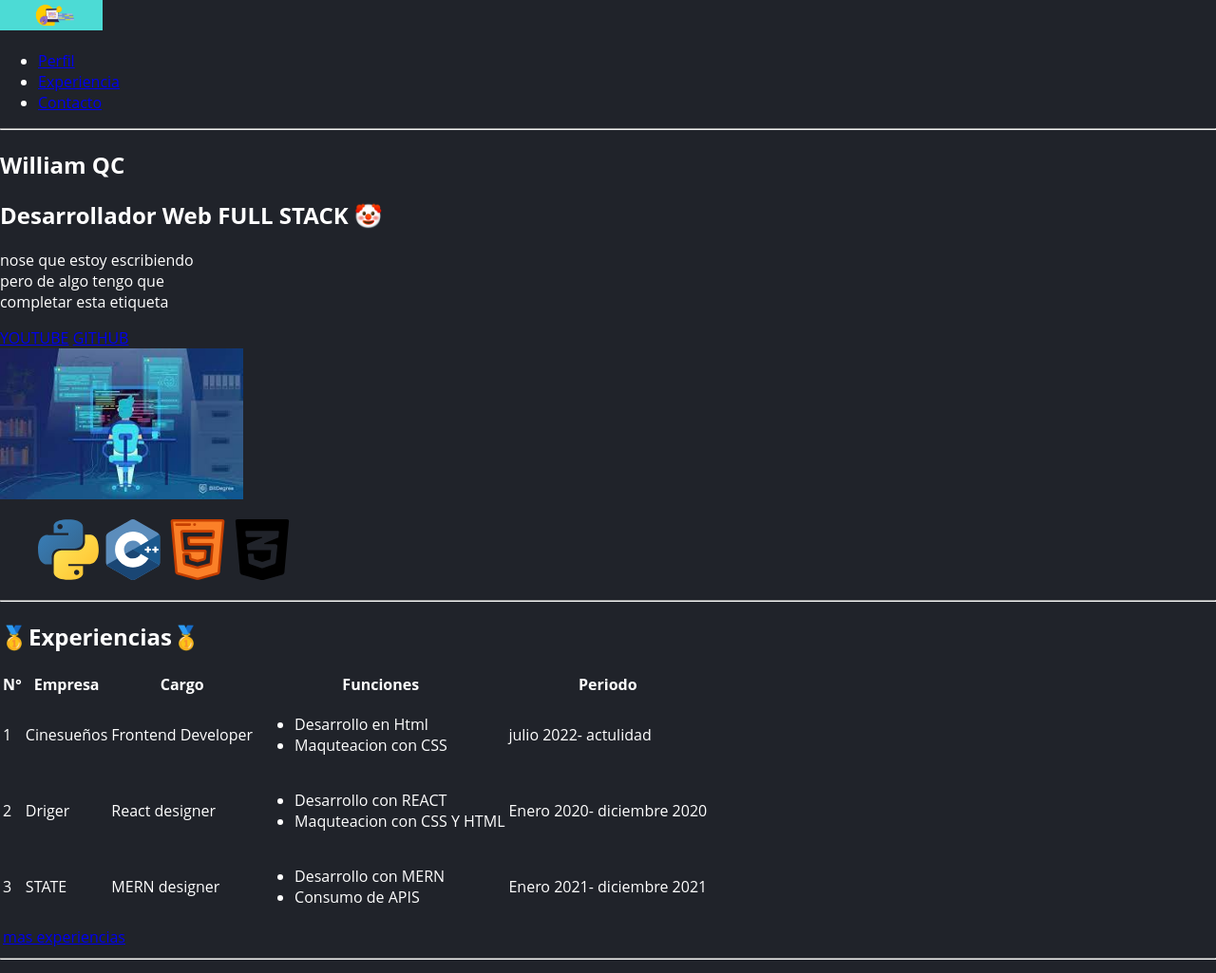
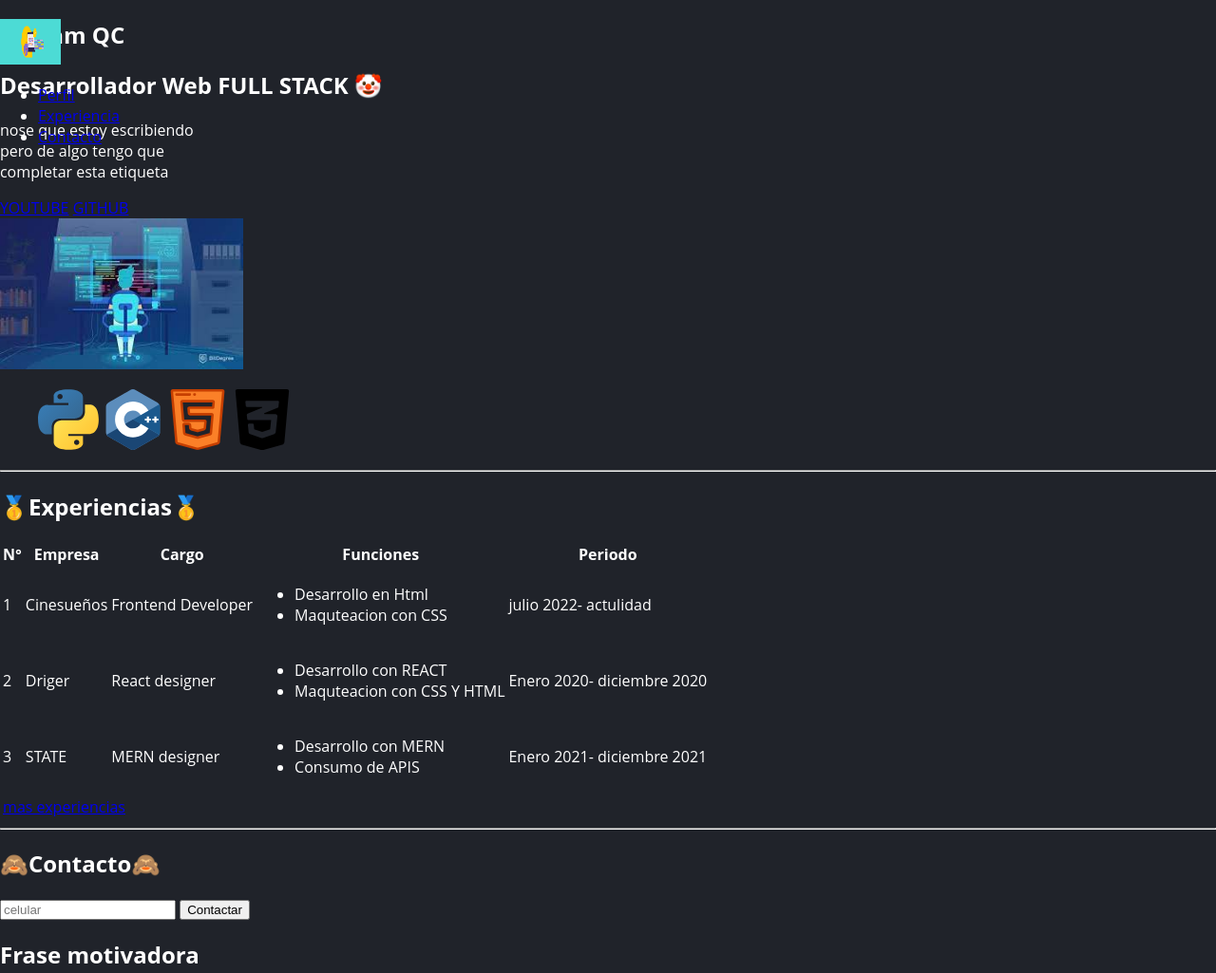
Before and after one commit to william3198/presentacion, a plain HTML site: page index.html in a window 1280 px wide. Shown: the top 1025 px of the page at 95% size. Drawn offline with Linux system fonts and the light colour scheme.

Commit message:
actualizacion header css

```diff
--- a/css/index.css
+++ b/css/index.css
@@ -1,4 +1,5 @@
 @import url("./modulos/variables.css");
+@import url("./modulos/header.css");
 
   .body{
    background-color: var(--primary-theme-color);
--- /dev/null
+++ b/css/modulos/header.css
@@ -0,0 +1,3 @@
+.header{
+    position: fixed;
+}
--- a/index.html
+++ b/index.html
@@ -10,14 +10,14 @@
 </head>
 
 <body class="body">
-    <header>
-        <nav>
+    <header class="header">
+        <nav class="nav">
             <div>
-                <a href="#">
-                    <img src="./stats/img/cabeza.png" alt="base2.png" width="108" height="32">
+                <a href="#hero">
+                    <img src="./stats/img/cabeza.png" alt="base2.png" width="64" height="48" class="nav__logo">
                 </a>
-                <div>
-                    <ul>
+                <div class="container">
+                    <ul class="menu">
                         <li>
                             <a href="#hero">
                                 Perfil
@@ -38,7 +38,7 @@
             </div>
         </nav>
     </header>
-    <hr>
+
     <main>
         <article id="hero">
             <div>
```
